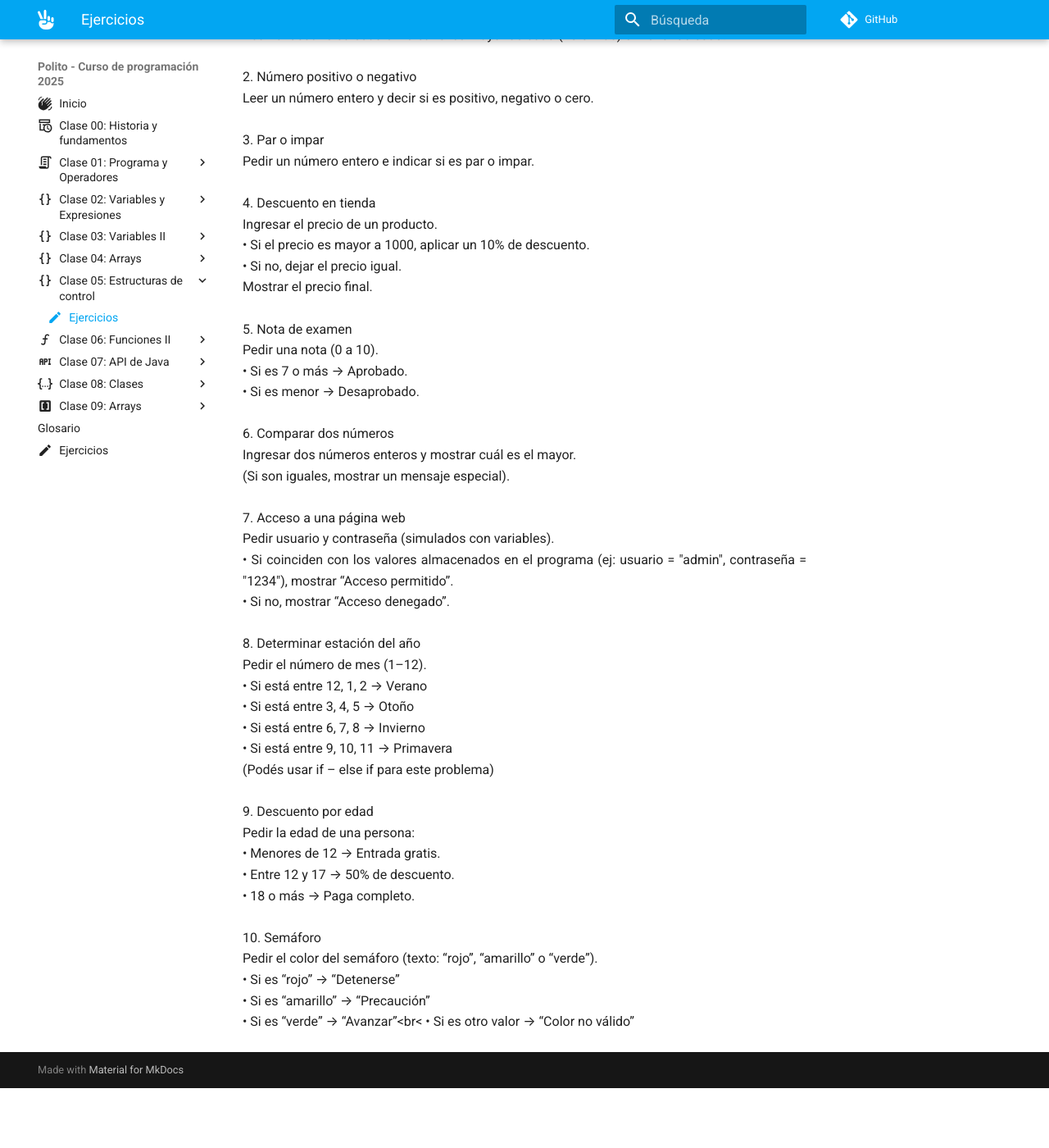
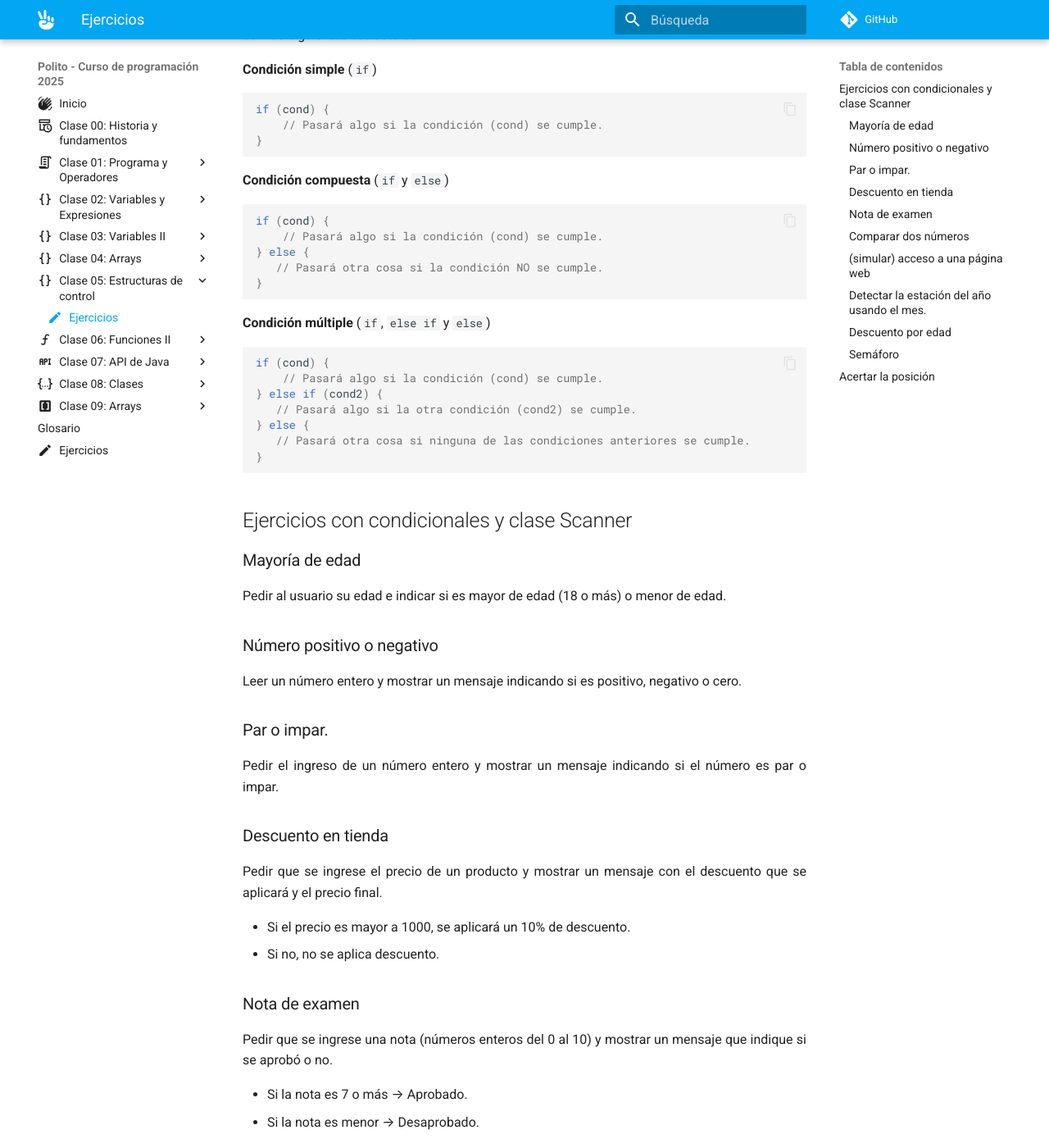
Before and after one commit to anairamzap/curso-polito, an MkDocs documentation site: the page built from docs/clase_05/ejercicios.md, in a window 1280 px wide and 1400 px high, scrolled down 215 px. Shown: the whole window at 82% size. Built offline with MkDocs 1.6.1 and Material for MkDocs 9.7.7, drawn with Linux system fonts in a browser that asks for light colours; emoji names are drawn with the system emoji font; comment, search, counter and statistics services are not loaded; before the commit the page ends 1542 px from its top, so only the background shows below that; some of the changed text lies outside the part shown.

Commit message:
Corrijo formato de ejercicios + agrego uno de vectores

````diff
--- a/docs/clase_05/ejercicios.md
+++ b/docs/clase_05/ejercicios.md
@@ -1,47 +1,117 @@
 ---
 icon: material/pencil
 ---
-# Ejercicios Inciales
 
-ScanEjercicios de práctica: if – else
-1. Mayoría de edad<br>
-Pedir al usuario su edad e indicar si es mayor de edad (18 o más) o menor de edad.<br><br>
-2. Número positivo o negativo<br>
-Leer un número entero y decir si es positivo, negativo o cero.<br><br>
-3. Par o impar<br>
-Pedir un número entero e indicar si es par o impar.<br><br>
-4. Descuento en tienda<br>
-Ingresar el precio de un producto.<br>
-    • Si el precio es mayor a 1000, aplicar un 10% de descuento.<br>
-    • Si no, dejar el precio igual.<br>
-Mostrar el precio final.<br><br>
-5. Nota de examen<br>
-Pedir una nota (0 a 10).<br>
-    • Si es 7 o más → Aprobado.<br>
-    • Si es menor → Desaprobado.<br><br>
-6. Comparar dos números<br>
-Ingresar dos números enteros y mostrar cuál es el mayor.<br>
-(Si son iguales, mostrar un mensaje especial).<br><br>
-7. Acceso a una página web<br>
-Pedir usuario y contraseña (simulados con variables).<br>
-    • Si coinciden con los valores almacenados en el programa (ej: usuario = "admin", contraseña = "1234"),
-mostrar “Acceso permitido”.<br>
-    • Si no, mostrar “Acceso denegado”.<br><br>
-8. Determinar estación del año<br>
-Pedir el número de mes (1–12).<br>
-    • Si está entre 12, 1, 2 → Verano<br>
-    • Si está entre 3, 4, 5 → Otoño<br>
-    • Si está entre 6, 7, 8 → Invierno<br>
-    • Si está entre 9, 10, 11 → Primavera<br>
-(Podés usar if – else if para este problema)<br><br>
-9. Descuento por edad<br>
-Pedir la edad de una persona:<br>
-    • Menores de 12 → Entrada gratis.<br>
-    • Entre 12 y 17 → 50% de descuento.<br>
-    • 18 o más → Paga completo.<br><br>
-10. Semáforo<br>
-Pedir el color del semáforo (texto: “rojo”, “amarillo” o “verde”).<br>
-    • Si es “rojo” → “Detenerse”<br>
-    • Si es “amarillo” → “Precaución”<br>
-    • Si es “verde” → “Avanzar”<br<
-    • Si es otro valor → “Color no válido”<br>
+# Ejercicios iniciales
+En esta clase vimos estructuras de control **condicionales**. Y aprendimos a escribir
+[expresiones](../clase_02/index.md/#expresiones) con las siguientes estructuras
+
+**Condición simple** (`if`)
+```java
+if (cond) {
+    // Pasará algo si la condición (cond) se cumple.
+}
+```
+**Condición compuesta** (`if` y `else`)
+
+```java
+if (cond) {
+    // Pasará algo si la condición (cond) se cumple.
+} else {
+   // Pasará otra cosa si la condición NO se cumple.
+}
+```
+**Condición múltiple** (`if`, `else if` y `else`)
+
+```java
+if (cond) {
+    // Pasará algo si la condición (cond) se cumple.
+} else if (cond2) {
+   // Pasará algo si la otra condición (cond2) se cumple.
+} else {
+   // Pasará otra cosa si ninguna de las condiciones anteriores se cumple.
+}
+```
+## Ejercicios con condicionales y clase Scanner
+
+### Mayoría de edad
+Pedir al usuario su edad e indicar si es mayor de edad (18 o más) o menor de edad.
+
+### Número positivo o negativo
+Leer un número entero y mostrar un mensaje indicando si es positivo, negativo o cero.
+
+### Par o impar.
+Pedir el ingreso de un número entero y mostrar un mensaje indicando si el número es par o impar.
+
+### Descuento en tienda
+Pedir que se ingrese el precio de un producto y mostrar un mensaje con el descuento que se aplicará y el precio
+final.
+
+- Si el precio es mayor a 1000, se aplicará un 10% de descuento.
+- Si no, no se aplica descuento.
+
+### Nota de examen
+Pedir que se ingrese una nota (números enteros del 0 al 10) y mostrar un mensaje que indique si se aprobó o no.
+
+- Si la nota es 7 o más → Aprobado.
+- Si la nota es menor → Desaprobado.
+
+### Comparar dos números
+Ingresar dos números enteros y mostrar cuál es el mayor. Si son iguales, mostrar un mensaje especial.
+
+### (simular) acceso a una página web
+1. Declarar dos variables de tipo String para `usuario` y `clave` y asignarles un valor.
+2. Pedir que se ingresen los datos para "usuario" y "clave"
+3. Si los valores ingresados coinciden con los declarados, mostrar un mensaje de "Acceso permitido"
+4. Si no coinciden mostrar "Ingreso denegado"
+
+### Detectar la estación del año usando el mes.
+Pedir que se ingrese el número del mes (1–12) y mostrar un mensaje que diga la estación del año que corresponde a
+ese mes.
+
+Usar una estructura de control con `else if()`:
+```
+if(cond1)
+else if(cond2)
+else if(cond3)
+// etc...
+```
+
+Para saber que estación mostrar, podés ayudarte con esta lista:
+
+- Los meses de diciembre, enero y febrero → verano.
+- Los meses de marzo, abril y mayo → otoño.
+- Para junio, julio y agosto → invierno.
+- Y finalmente: septiembre, octubre y noviembre → primavera.
+
+### Descuento por edad
+Pedir la edad de una persona y mostrar un mensaje con el descuento que se aplicará:
+
+- Menores de 12 → Entrada gratis.
+- Entre 12 y 17 → 50% de descuento.
+- 18 o más → Paga completo.
+
+### Semáforo
+Pedir el color del semáforo (texto/String: "rojo", "amarillo" o "verde") y mostrar un mensaje con la acción que
+se deberá seguir.
+
+- Si el color es "rojo" → La acción será "Detenerse".
+- Si es "amarillo" → "Precaución"
+- Si es "verde" → "Avanzar"
+- Si es otro valor → "Color no válido"
+
+## Acertar la posición :dart:
+Ejercicio con condicionales, clase Scanner y vectores bidimensionales para integrar lo que vimos la clase
+anterior (vectores) con condicionales.
+
+1. Declarar un vector bidimensional (4x4) y asignarle valores a cada posición siguiendo la siguiente imagen
+
+   ![biblioteca](../images/biblioteca_4x4.jpg){ width="250" }
+/// caption
+Una biblioteca de 4 estantes y 4 'columnas'.
+///
+2. Usando la clase Scanner, preguntar qué valor tendrá una posición. Por ejemplo, "¿Qué valor tiene nuestra
+   biblioteca en la posición [0][0]?".
+3. Si el valor ingresado coincide con el valor del vector, mostrar un mensaje de coincidencia. Si no coincide
+   mostrar un mensaje de "pifie" y el valor correcto.
+4. Repetir el último paso unas 3 o 4 veces, con distintas posiciones.
````
Also changed, not shown: docs/clase_05/images/biblioteca_4x4.jpg (added).
